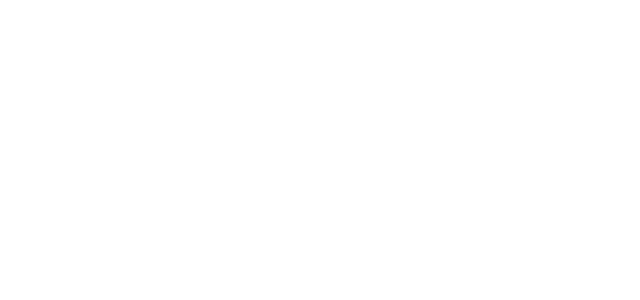
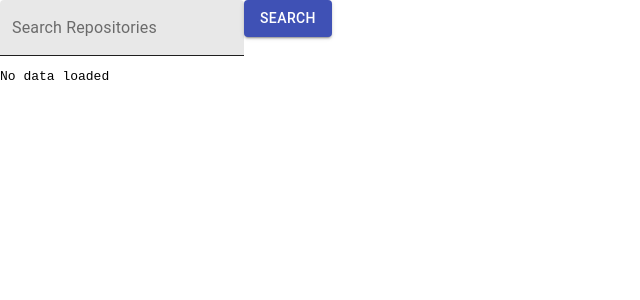
Before and after one commit to jardon/vision, a React (Create React App) app in the folder web/vision/: page / in a window 1280 px wide. Shown: the top 300 px of the page, without its empty margins (0-640 px from the left). Built offline with nearby package versions, Linux system fonts and the light colour scheme.

Commit message:
Add basic search functionality

```diff
--- a/web/vision/package.json
+++ b/web/vision/package.json
@@ -11,7 +11,8 @@
     "react-scripts": "3.4.1",
     "@material-ui/core": "^4.9.9",
     "@material-ui/icons": "^4.9.1",
-    "typeface-roboto": "^0.0.75"
+    "typeface-roboto": "^0.0.75",
+    "axios": "0.19.2"
   },
   "scripts": {
     "start": "react-scripts start",
--- a/web/vision/src/App.js
+++ b/web/vision/src/App.js
@@ -1,10 +1,36 @@
 import React from 'react';
 import './App.css';
+import Dashboard from './components/Dashboard'
 
 function App() {
+
   return (
-    <span></span>
+    <React.Fragment>
+      <Dashboard/>
+    </React.Fragment>
   );
 }
 
 export default App;
+
+
+// function App() {
+//   const [info, setInfo] = useState(null)
+
+//   const getdata = async () => {
+//       let response = await axios.get('https://api.github.com/repos/jardon/toppel')
+//       setInfo(response.data)
+//   }
+//   console.log(info)
+//   return(
+//     <React.Fragment>
+//       <Button variant="contained" color="primary" onClick={getdata}>
+//         Hello World
+//       </Button>
+//       <pre>{info}</pre>
+//     </React.Fragment>
+//   );
+
+// }
+
+// export default App;
--- /dev/null
+++ b/web/vision/src/components/Dashboard.jsx
@@ -0,0 +1,46 @@
+import React, { Component } from 'react';
+import Repository from './Repository'
+import Search from './Search'
+import axios from 'axios';
+
+
+class Dashboard extends Component {
+    state = {
+        data: "No data loaded",
+        input: ""
+     }
+
+    updateInput = (field) => this.setState({input: field});
+
+    getData = async (textField) => {
+        this.setState({input: textField});
+        let response = await axios.get('https://api.github.com/repos/' + this.state.input);
+        this.setState({data: response.data});
+    };
+
+    render() {
+        return (
+            <React.Fragment>
+                <Search  search={this.getData.bind(this)} updateInput={this.updateInput.bind(this)}/>
+                <Repository data={this.state.data}/>
+            </React.Fragment>
+         );
+    }
+}
+
+export default Dashboard;
+
+// class Parent extends Component{
+//     parentFunction=(data_from_child)=>{
+//         console.log(data_from_child);
+//     }
+
+//     render(){
+//         return(
+//             <div>
+//                 <Child1 functionCallFromParent={this.parentFunction.bind(this)}/>
+//             </div>
+//         );
+//     }
+// }
+// export default Parent;
--- /dev/null
+++ b/web/vision/src/components/Repository.jsx
@@ -0,0 +1,42 @@
+import React, { Component } from 'react';
+import Button from '@material-ui/core/Button';
+
+
+class Repository extends Component {
+
+    render() {
+
+
+        if (this.props.data == "No data loaded")
+            return (
+                <div>
+                    <pre>{this.props.data}</pre>
+                </div>
+            );
+        else
+            return (
+                <div>
+                    <span><br></br>Name: {this.props.data.name}<br></br> </span>
+                    <span>Id: {this.props.data.id}<br></br> </span>
+                    <span>Owner: {this.props.data.owner.login}<br></br> </span>
+                </div>
+            );
+    }
+}
+
+export default Repository;
+
+// class Child1 extends Component{
+//     childFunction=(e)=>{
+//         e.preventDefault();
+//         this.props.functionCallFromParent("Hello From Child1");
+//     }
+//     render(){
+//         return(
+//             <div>
+//                 <button onClick={this.childFunction.bind(this)}>Click</button>
+//             </div>
+//         );
+//     }
+// }
+// export default Child1;
--- /dev/null
+++ b/web/vision/src/components/Search.js
@@ -0,0 +1,32 @@
+import React, { Component } from 'react';
+import TextField from '@material-ui/core/TextField'
+import Button from '@material-ui/core/Button';
+
+class Search extends Component {
+
+    render() {
+        return (
+        <form noValidate autoComplete="off">
+            <TextField id="filled-basic" label="Search Repositories" variant="filled" onChange={(e) => this.props.updateInput(e.target.value)}/>
+            <Button variant="contained" color="primary" onClick={() => this.props.search()}>Search</Button>
+        </form>
+         );
+    }
+}
+
+export default Search;
+
+// class Child1 extends Component{
+//     childFunction=(e)=>{
+//         e.preventDefault();
+//         this.props.functionCallFromParent("Hello From Child1");
+//     }
+//     render(){
+//         return(
+//             <div>
+//                 <button onClick={this.childFunction.bind(this)}>Click</button>
+//             </div>
+//         );
+//     }
+// }
+// export default Child1;
```
Also changed, not shown: 1 other file (tests, documents, lock files or other folders).
